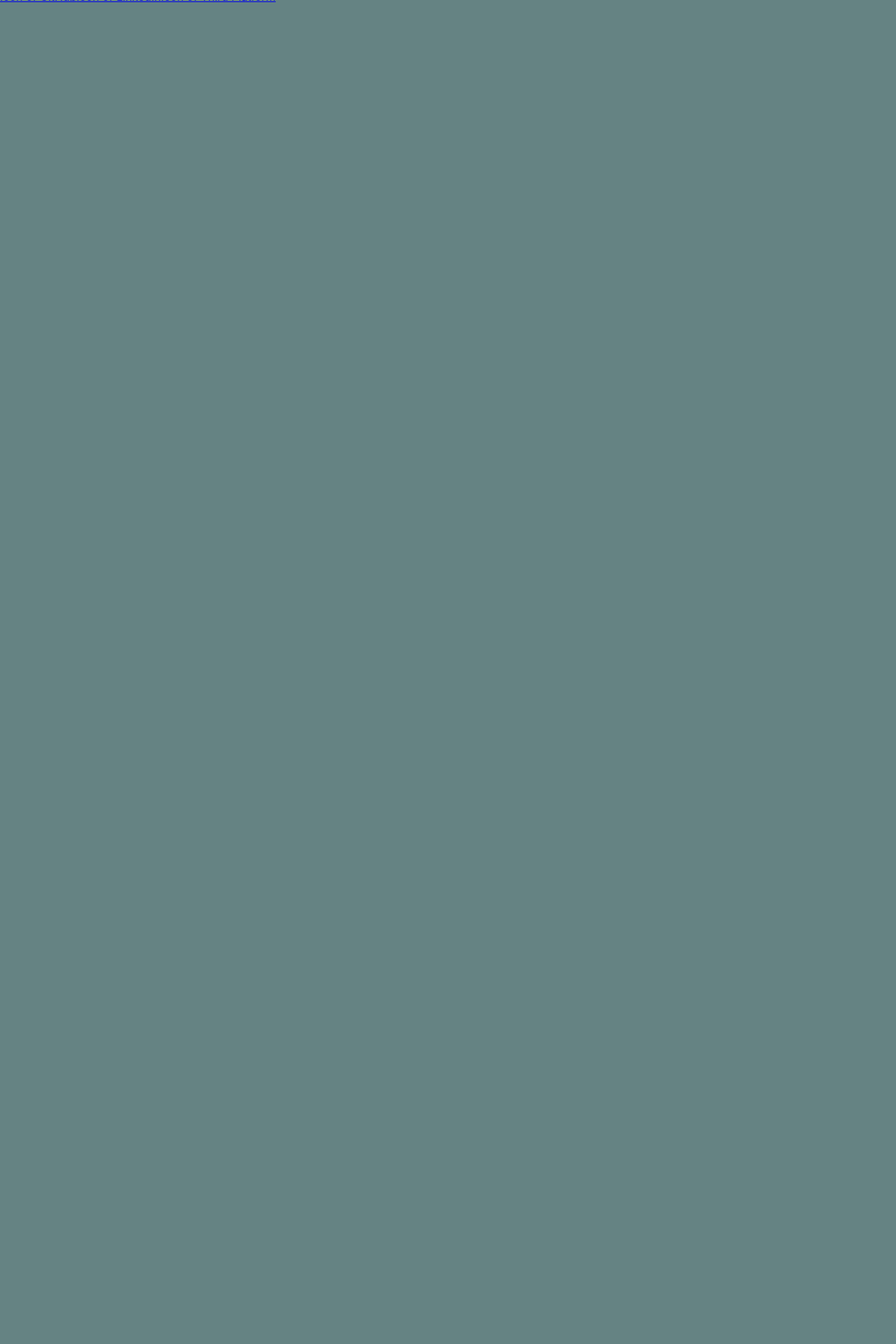
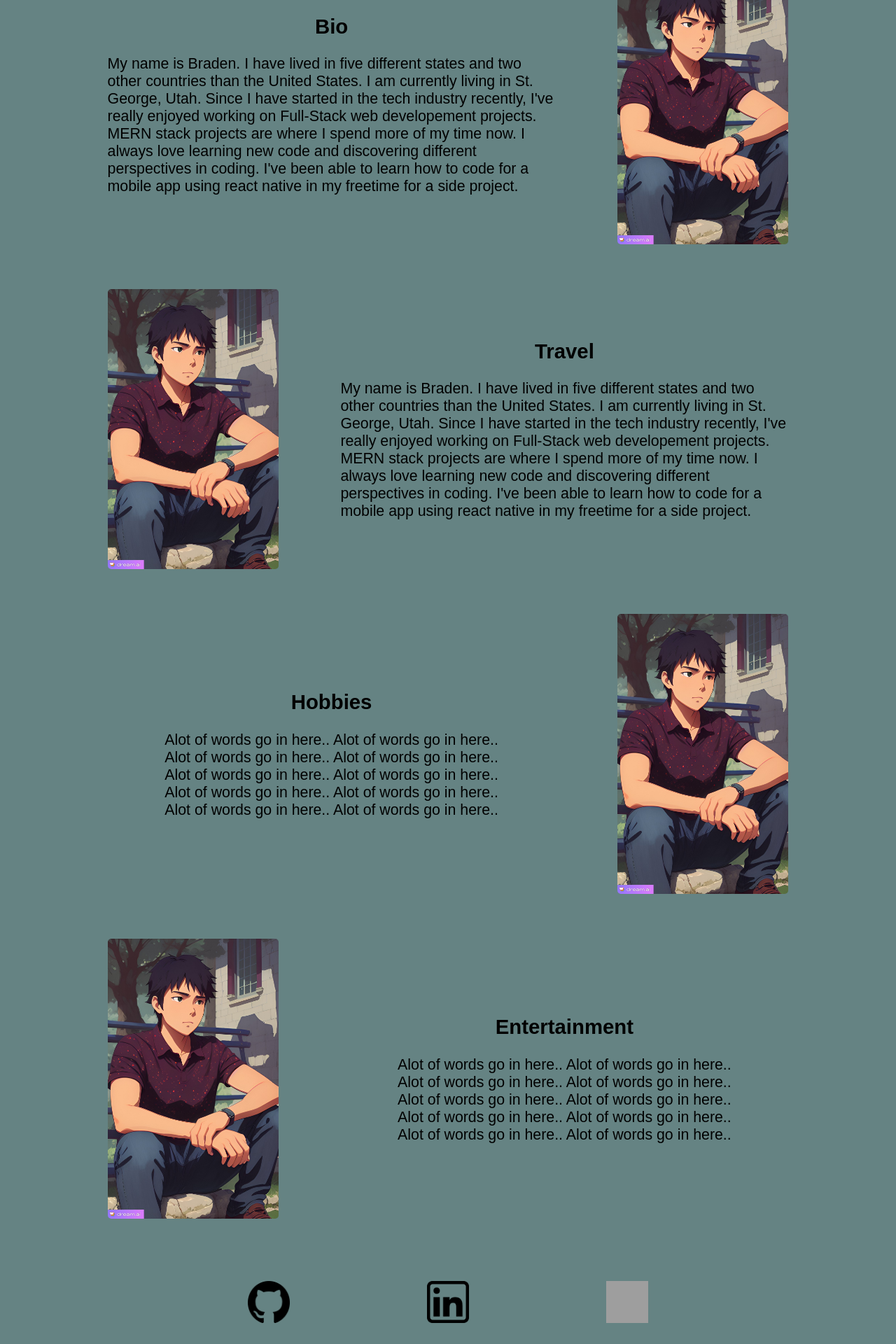
Before and after one commit to BradenKim22/React-Portfolio, a React (Create React App) app: page / in a window 1280 px wide. Shown: the part 229-2149 px from the top of the page at 70% size. Before the commit the page ends 800 px from the top, so only its background shows below. Built offline with nearby package versions, Linux system fonts and the light colour scheme; grey boxes are pictures that could not be loaded.

Commit message:
Added the MVP design to the About Me section, update content later, and refactor code after

```diff
--- a/src/components/Footer.js
+++ b/src/components/Footer.js
@@ -1,22 +1,38 @@
 import React from "react";
+import github from "./assets/github.png";
+import linkedin from "./assets/linkedin.png";
 
-function Footer() {
-    const styles = {
-        footer: {
-            color: "black"
-        }
-    };
+export default function Footer() {
+  const styles = {
+    footer: {
+      margin: "2%",
+      display: "flex",
+      justifyContent: "center",
+    },
+    footerDiv: {
+      width: "60vw",
+      display: "flex",
+      justifyContent: "space-around"
+    },
+    imageLink: {
+      height: "60px",
+      width: "60px"
+    }
+  };
 
   return (
-    <footer>
-        {/* One or the other */}
-      <div className="footer" style={styles.footer}>
-        <a href="https://github.com/BradenKim22">Icon of GitHub</a>
-        <a href="https://www.linkedin.com/in/braden-kim/">Icon of LinkedIn</a>
-        <a href="link">Icon of Third Platform</a>
+    <footer style={styles.footer}>
+      <div style={styles.footerDiv}>
+        <a href="https://github.com/BradenKim22" target="_blank">
+          <img style={styles.imageLink} src={github}></img>
+        </a>
+        <a href="https://www.linkedin.com/in/braden-kim/" target="_blank">
+          <img style={styles.imageLink} src={linkedin}></img>
+        </a>
+        <a href="link" target="_blank">
+          <img style={styles.imageLink} src={'logoimage'}></img>
+        </a>
       </div>
     </footer>
   );
-}
-
-export default Footer;
+};
--- a/src/components/Header.js
+++ b/src/components/Header.js
@@ -17,6 +17,7 @@ export default function Header({handleLinkClick, selectedLink}) {
     },
     name: {
       fontSize: "300%",
+      fontFamily: "sans-serif",
       color: "black",
     },
     nav: {
@@ -57,7 +58,7 @@ export default function Header({handleLinkClick, selectedLink}) {
       <h1 style={styles.name}>Braden Kim</h1>
       <nav style={styles.nav}>
         <a
-          href="#about-me"
+          // href="#about-me"
           name="about-me"
           onClick={handleLinkClick}
           style={selectedLink === "about-me" ? styles.activeLink : styles.link}
@@ -65,7 +66,7 @@ export default function Header({handleLinkClick, selectedLink}) {
           About Me
         </a>
         <a
-          href="#portfolio"
+          // href="#portfolio"
           name="portfolio"
           onClick={handleLinkClick}
           style={selectedLink === "portfolio" ? styles.activeLink : styles.link}
@@ -73,7 +74,7 @@ export default function Header({handleLinkClick, selectedLink}) {
           Portfolio
         </a>
         <a
-          href="#contact"
+          // href="#contact"
           name="contact"
           onClick={handleLinkClick}
           style={selectedLink === "contact" ? styles.activeLink : styles.link}
@@ -81,7 +82,7 @@ export default function Header({handleLinkClick, selectedLink}) {
           Contact Me
         </a>
         <a
-          href="#resume"
+          // href="#resume"
           name="resume"
           onClick={handleLinkClick}
           style={selectedLink === "resume" ? styles.activeLink : styles.link}
--- a/src/components/sections/about-me.js
+++ b/src/components/sections/about-me.js
@@ -1,8 +1,97 @@
-import React from 'react';
+import React from "react";
+import placeholder from "../assets/profile-image.png"
 
-// About Me
+const styles = {
+    aboutme: {
+        display: "flex",
+        flexDirection: "column",
+    },
+    sections: {
+      display: "flex",
+      justifyContent: "space-between",
+      alignItems: "center",
+      marginLeft: "12%",
+      marginRight: "12%",
+      marginBottom: "5%"
+    },
+    title: {
+      display: "flex",
+      justifyContent: "center",
+      fontFamily: "sans-serif",
+      fontSize: "22pt"
+    },
+    text: {
+      display: "flex",
+      justifyContent: "center",
+      width: "50vw",
+      fontFamily: "sans-serif",
+      fontSize: "16pt"
+    },
+    image: {
+      height: "400px",
+      borderRadius: "5px"
+    }
+}
+
+// About Me _______________________________________________REFACTOR TO MAKE IT MAP OUT AN ARRAY OF OBJECTS_______________________________________________
 export default function About() {
-    return (
-        <p>This is About Me</p>
-    )
-};
+  return (
+    <main style={styles.aboutme}>
+      <section style={styles.sections}>
+        <div>
+          <h2 style={styles.title}>Bio</h2>
+          <p style={styles.text}>
+            My name is Braden. I have lived in five different states and two other countries than the United States.
+            I am currently living in St. George, Utah. Since I have started in the tech industry recently, I've really
+            enjoyed working on Full-Stack web developement projects. MERN stack projects are where I spend more of my time now.
+            I always love learning new code and discovering different perspectives in coding. I've been able to learn how to
+            code for a mobile app using react native in my freetime for a side project.
+          </p>
+        </div>
+        <img src={placeholder} style={styles.image}></img>
+      </section>
+
+      <section style={styles.sections}>
+        <img src={placeholder} style={styles.image}></img>
+        <div>
+          <h2 style={styles.title}>Travel</h2>
+          <p style={styles.text}>
+            My name is Braden. I have lived in five different states and two other countries than the United States.
+            I am currently living in St. George, Utah. Since I have started in the tech industry recently, I've really
+            enjoyed working on Full-Stack web developement projects. MERN stack projects are where I spend more of my time now.
+            I always love learning new code and discovering different perspectives in coding. I've been able to learn how to
+            code for a mobile app using react native in my freetime for a side project.
+          </p>
+        </div>
+      </section>
+
+      <section style={styles.sections}>
+        <div>
+          <h2 style={styles.title}>Hobbies</h2>
+          <p style={styles.text}>
+            Alot of words go in here.. Alot of words go in here.. <br/>
+            Alot of words go in here.. Alot of words go in here.. <br/>
+            Alot of words go in here.. Alot of words go in here.. <br/>
+            Alot of words go in here.. Alot of words go in here.. <br/>
+            Alot of words go in here.. Alot of words go in here..
+          </p>
+        </div>
+        <img src={placeholder} style={styles.image}></img>
+      </section>
+
+      <section style={styles.sections}>
+        <img src={placeholder} style={styles.image}></img>
+        <div>
+          <h2 style={styles.title}>Entertainment</h2>
+          <p style={styles.text}>
+            Alot of words go in here.. Alot of words go in here.. <br/>
+            Alot of words go in here.. Alot of words go in here.. <br/>
+            Alot of words go in here.. Alot of words go in here.. <br/>
+            Alot of words go in here.. Alot of words go in here.. <br/>
+            Alot of words go in here.. Alot of words go in here..
+          </p>
+        </div>
+      </section>
+    </main>
+  );
+}
--- a/src/components/sections/portfolio.js
+++ b/src/components/sections/portfolio.js
@@ -1,7 +1,11 @@
-import React from 'react';
-// My Portfolio
+import React, { useState, useEffect } from "react";
+
+// Basic uploading pictures and viewing them on the front end.
 export default function Portfolio() {
-    return (
-        <p>This is Portfolio</p>
-    )
-};
+
+  return (
+    <div>
+      <h2>Hello Y'all</h2>
+    </div>
+  );
+}
```
Also changed, not shown: src/components/assets/github.png (added), src/components/assets/linkedin.png (added).
